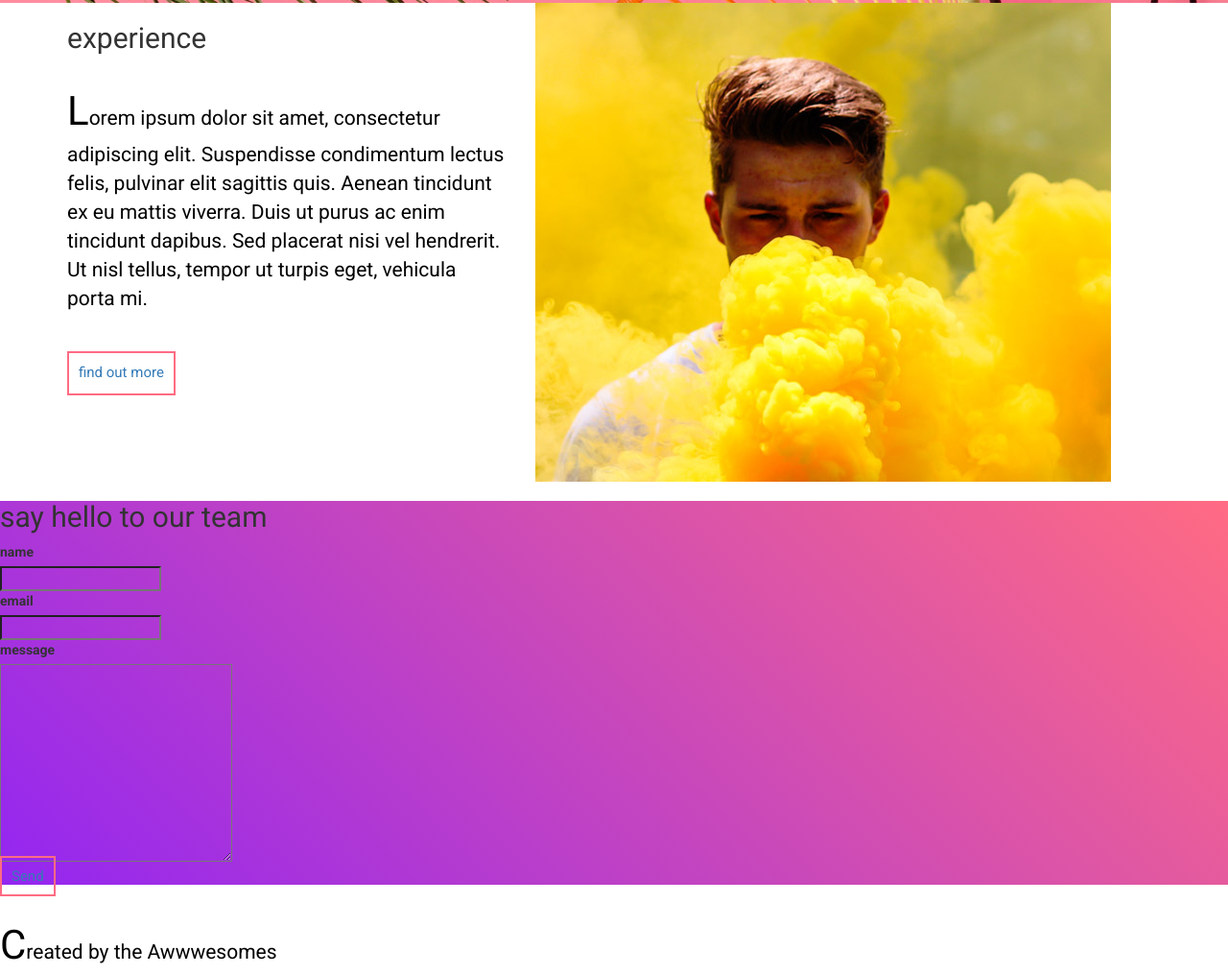
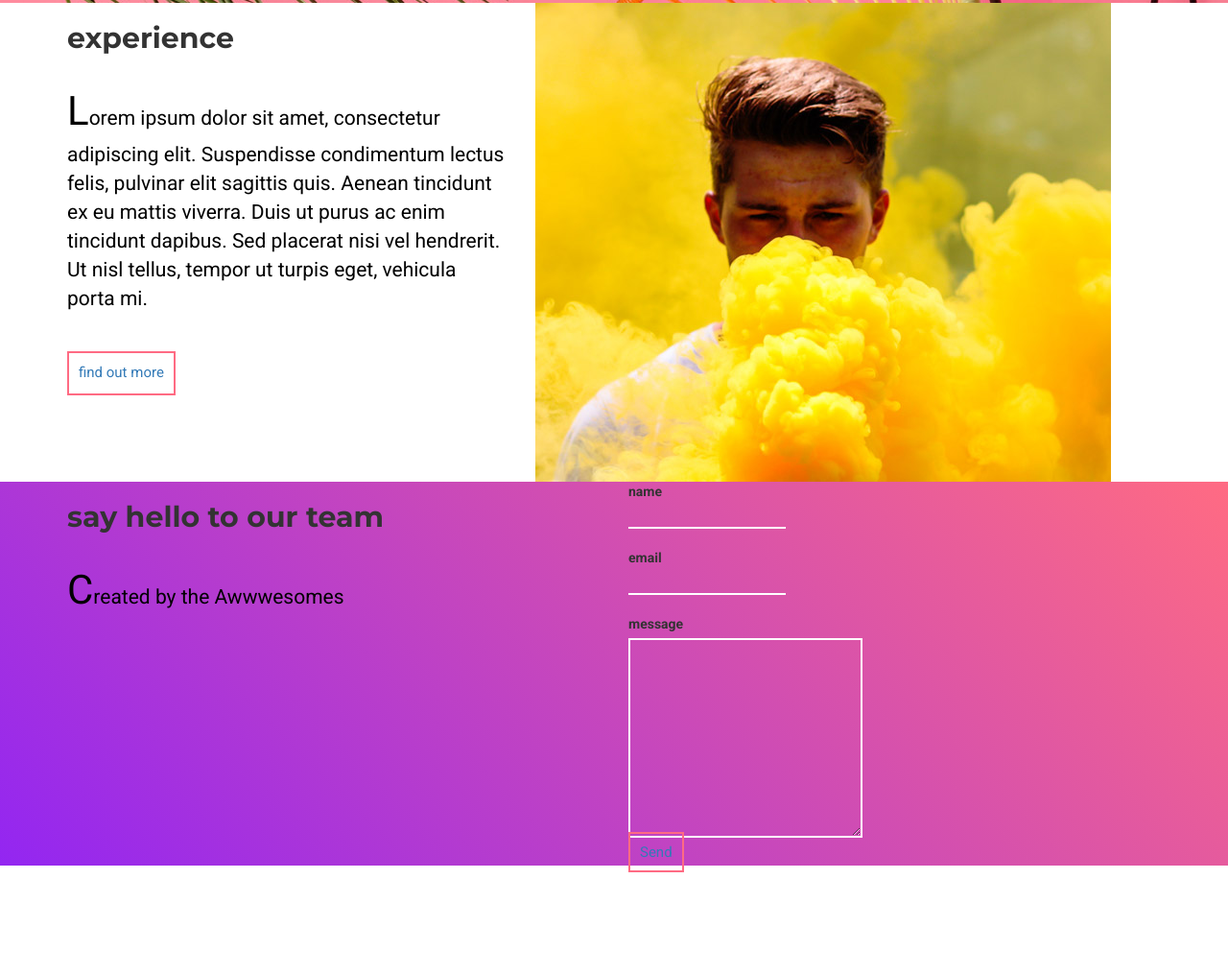
Before and after one commit to Mraca/mraca.github.io, a plain HTML site: page index.html in a window 1280 px wide. Shown: the part 1647-2662 px from the top of the page at 96% size. After the commit the page ends 2556 px from the top, so only its background shows below. Drawn offline with nearby package versions, Linux system fonts and the light colour scheme.

Commit message:
add style form

```diff
--- a/index.html
+++ b/index.html
@@ -69,9 +69,13 @@
       </section>
 
       <section class="section-form">
-        <div class="form">
+        <div class="container">
+          <div class="row">
+            <div class="col-md-6">
               <h2>say hello to our team</h2>
-
+              <p class="article_text">Created by the Awwwesomes</p>
+            </div>
+              <div class="col-md-6">
                 <label for="name">name</label><br>
                 <input type="text" id="name">
 
@@ -87,15 +91,11 @@
 
                 <br>
 
-          <a href="#">Send</a>
-
-          <p class="article_text">Created by the Awwwesomes</p>
+                <a href="#" class="submit">Send</a>
+              </div>
+          </div>
         </div>
       </section>
     </main>
-
-    <footer>
-
-    </footer>
   </body>
 </html>
--- a/sass/css.scss
+++ b/sass/css.scss
@@ -1,4 +1,5 @@
 @import url('https://fonts.googleapis.com/css?family=Roboto:400,700&subset=latin-ext');
+@import url('https://fonts.googleapis.com/css?family=Montserrat:700');
 
 * {
     box-sizing: border-box;
@@ -6,6 +7,10 @@
 
 body {
 	font-family: 'Roboto', sans-serif;
+}
+
+h1, h2, h3 {
+	font-family: 'Montserrat', sans-serif;
 }
 
 header {
@@ -128,7 +133,17 @@ section p {
 ul {
 	li {
 		&:hover {
-			color: yellow;
+			color: green;
 		}
 	}
 }
+
+input {
+	border: 0;
+	border-bottom: 2px solid #fff;
+	margin-bottom: 20px;
+}
+
+textarea {
+	border: 2px solid #fff;
+}
```
Also changed, not shown: css/css.css. Lines whose indentation alone changed are shown as unchanged.
